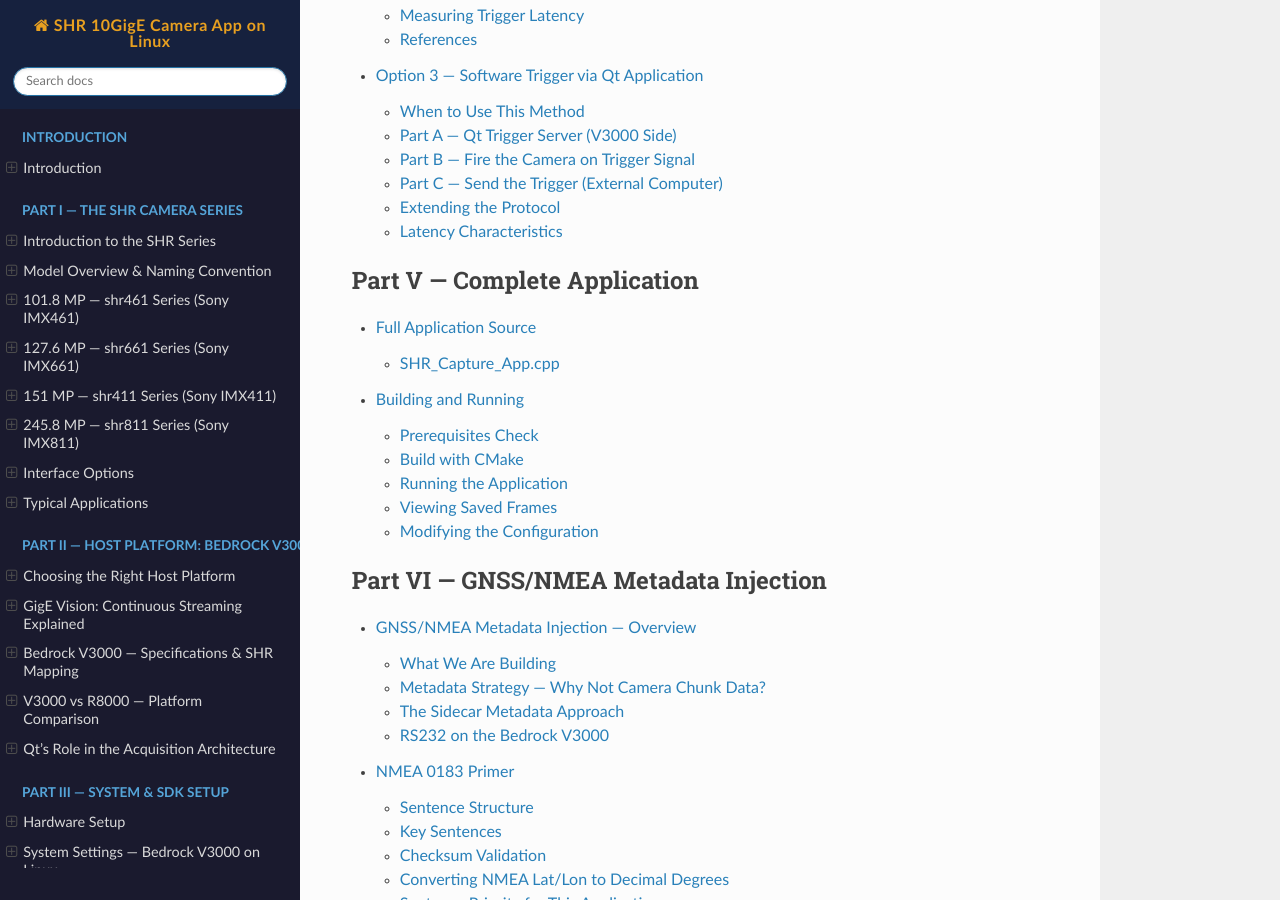
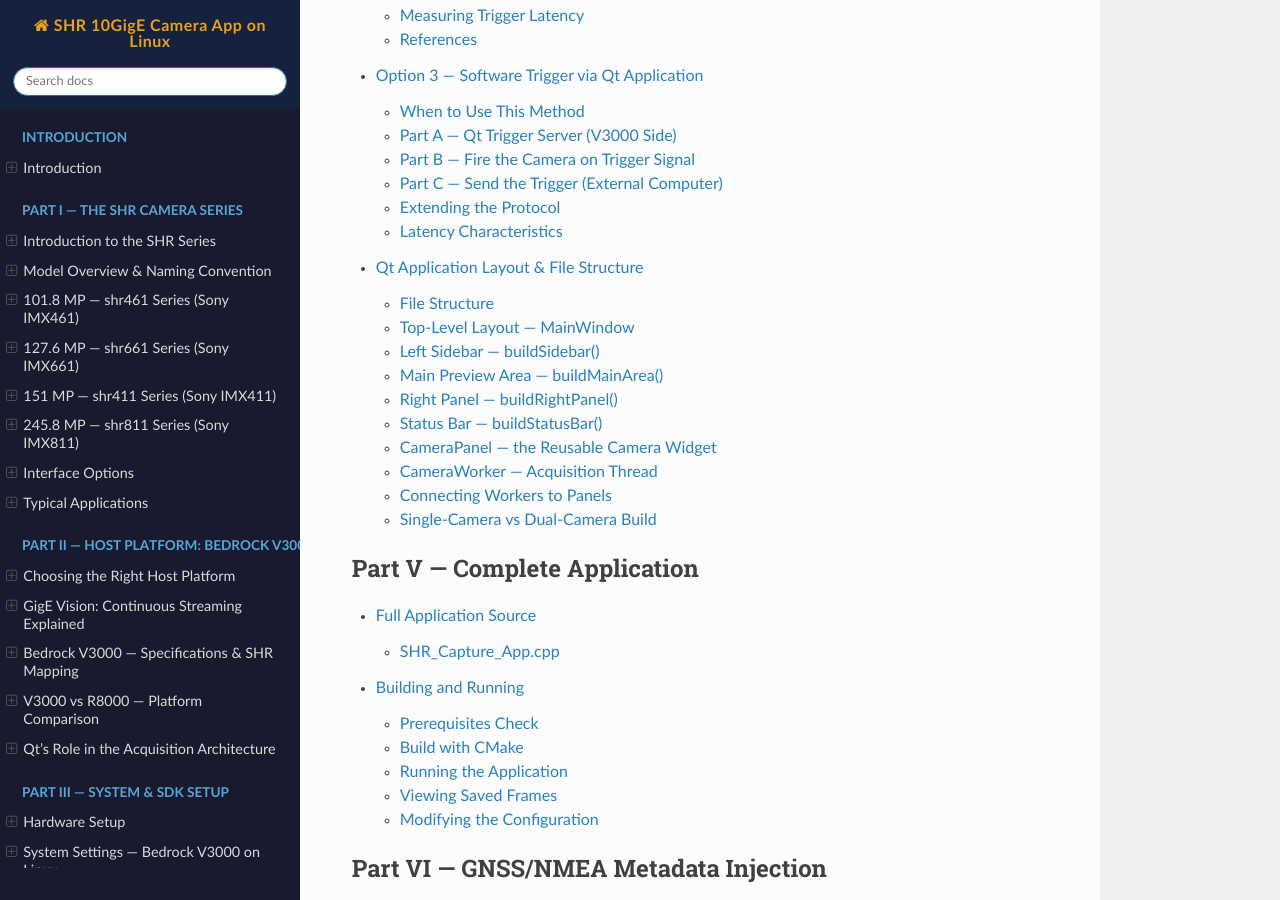
Before and after one commit to ldv-1000111/10GigE, a Sphinx documentation site: the page built from source/index.rst, in a window 1280 px wide and 900 px high, scrolled down 5148 px. Built offline with Sphinx 7.4.7 and the Read the Docs theme 3.1.0, drawn with Linux system fonts in a browser that asks for light colours; some of the changed lines change nothing that is shown.

Commit message:
Part IV: add Qt UI layout and file structure chapter
- MainWindow 3-column QHBoxLayout (sidebar/main/rightpanel)
- CameraPanel reusable widget with accent colour identity
- CameraWorker QThread per camera, signals-only to UI
- buildConnections() dual-worker to dual-panel wiring
- Single vs dual-camera build pattern

```diff
--- a/source/index.rst
+++ b/source/index.rst
@@ -62,6 +62,7 @@
    trigger_action_commands
    trigger_hardware_ttl
    trigger_software_qt
+   qt_ui_layout
 
 .. toctree::
    :maxdepth: 2
--- /dev/null
+++ b/source/qt_ui_layout.rst
@@ -0,0 +1,515 @@
+Qt Application Layout & File Structure
+========================================
+
+This chapter describes how the Qt application is structured — which files
+own which parts of the UI, and how the widgets map to the visual layout
+shown in the mockup. The same structure supports both single-camera and
+dual-camera configurations by reusing ``CameraPanel`` across both cases.
+
+File Structure
+--------------
+
+.. code-block:: text
+
+   shr_camera_app/
+   ├── CMakeLists.txt
+   ├── main.cpp
+   │
+   ├── MainWindow.h              ← master layout, menu, status bar
+   ├── MainWindow.cpp
+   │
+   ├── camera/
+   │   ├── CameraPanel.h         ← single camera preview + metrics bar
+   │   ├── CameraPanel.cpp         instantiated once per camera
+   │   ├── CameraWorker.h        ← Vimba X acquisition thread per camera
+   │   └── CameraWorker.cpp
+   │
+   ├── gnss/
+   │   ├── GnssPanel.h           ← GNSS status section (right panel)
+   │   ├── GnssPanel.cpp
+   │   ├── NmeaReader.h          ← QSerialPort + NMEA parser (see Part VI)
+   │   └── NmeaReader.cpp
+   │
+   ├── trigger/
+   │   ├── TriggerPanel.h        ← trigger section in left sidebar
+   │   ├── TriggerPanel.cpp
+   │   ├── TriggerServer.h       ← UDP listener for software trigger
+   │   └── TriggerServer.cpp
+   │
+   ├── sync/
+   │   ├── SyncStatusPanel.h     ← dual-camera sync metrics (right panel)
+   │   └── SyncStatusPanel.cpp
+   │
+   └── log/
+       ├── FrameLogPanel.h       ← interleaved per-camera frame log
+       └── FrameLogPanel.cpp
+
+Top-Level Layout — MainWindow
+------------------------------
+
+The root layout is a horizontal split of three columns: left sidebar,
+main preview area, and right panel. A ``QStatusBar`` runs across the
+bottom.
+
+.. code-block:: cpp
+
+   // MainWindow.h
+   #pragma once
+   #include <QMainWindow>
+
+   class CameraPanel;
+   class GnssPanel;
+   class SyncStatusPanel;
+   class FrameLogPanel;
+   class TriggerPanel;
+
+   class MainWindow : public QMainWindow
+   {
+       Q_OBJECT
+   public:
+       explicit MainWindow(QWidget* parent = nullptr);
+
+   private:
+       QWidget* buildSidebar();
+       QWidget* buildMainArea();
+       QWidget* buildRightPanel();
+       void     buildStatusBar();
+       void     buildConnections();
+
+       // Camera panels — one per camera
+       CameraPanel*      m_camPanel1  = nullptr;
+       CameraPanel*      m_camPanel2  = nullptr;   // nullptr for single-camera
+
+       // Right panel widgets
+       GnssPanel*        m_gnssPanel  = nullptr;
+       SyncStatusPanel*  m_syncPanel  = nullptr;
+       FrameLogPanel*    m_logPanel   = nullptr;
+
+       // Sidebar panels
+       TriggerPanel*     m_trigPanel  = nullptr;
+   };
+
+.. code-block:: cpp
+
+   // MainWindow.cpp — central widget and root layout
+   #include "MainWindow.h"
+   #include "camera/CameraPanel.h"
+   #include "gnss/GnssPanel.h"
+   #include "sync/SyncStatusPanel.h"
+   #include "log/FrameLogPanel.h"
+   #include "trigger/TriggerPanel.h"
+   #include <QHBoxLayout>
+   #include <QVBoxLayout>
+   #include <QStatusBar>
+   #include <QLabel>
+
+   MainWindow::MainWindow(QWidget* parent)
+       : QMainWindow(parent)
+   {
+       setWindowTitle("SHR Dual Camera Control");
+       resize(1280, 800);
+
+       QWidget* central = new QWidget(this);
+       setCentralWidget(central);
+
+       QHBoxLayout* root = new QHBoxLayout(central);
+       root->setContentsMargins(0, 0, 0, 0);
+       root->setSpacing(0);
+
+       // Three-column split
+       QWidget* sidebar    = buildSidebar();
+       QWidget* mainArea   = buildMainArea();
+       QWidget* rightPanel = buildRightPanel();
+
+       sidebar->setFixedWidth(240);
+       rightPanel->setFixedWidth(200);
+
+       root->addWidget(sidebar);
+       root->addWidget(mainArea, 1);   // stretch: fills remaining space
+       root->addWidget(rightPanel);
+
+       buildStatusBar();
+       buildConnections();
+   }
+
+Left Sidebar — buildSidebar()
+------------------------------
+
+The sidebar stacks panels vertically, each separated by a 0.5px border.
+A ``QScrollArea`` wraps the content for smaller screen heights.
+
+.. code-block:: cpp
+
+   QWidget* MainWindow::buildSidebar()
+   {
+       QScrollArea* scroll = new QScrollArea;
+       scroll->setWidgetResizable(true);
+       scroll->setHorizontalScrollBarPolicy(Qt::ScrollBarAlwaysOff);
+       scroll->setFrameShape(QFrame::NoFrame);
+
+       QWidget*     content = new QWidget;
+       QVBoxLayout* layout  = new QVBoxLayout(content);
+       layout->setContentsMargins(0, 0, 0, 0);
+       layout->setSpacing(0);
+
+       // Shared camera settings (pixel format, exposure, gain, debayer)
+       layout->addWidget(buildSharedSettingsSection());
+
+       // Per-camera info blocks
+       layout->addWidget(buildCameraInfoSection(1, "192.168.10.41"));
+       layout->addWidget(buildCameraInfoSection(2, "192.168.10.42"));
+
+       // Trigger control
+       m_trigPanel = new TriggerPanel(this);
+       layout->addWidget(m_trigPanel);
+
+       // Acquisition control (buffers, output dir, start/stop)
+       layout->addWidget(buildAcquisitionSection());
+
+       layout->addStretch();   // push all sections to top
+       scroll->setWidget(content);
+       return scroll;
+   }
+
+Main Preview Area — buildMainArea()
+-------------------------------------
+
+Two ``CameraPanel`` instances stacked vertically with equal stretch,
+each identified by a colour accent passed at construction.
+
+.. code-block:: cpp
+
+   QWidget* MainWindow::buildMainArea()
+   {
+       QWidget*     w      = new QWidget;
+       QVBoxLayout* layout = new QVBoxLayout(w);
+       layout->setContentsMargins(0, 0, 0, 0);
+       layout->setSpacing(0);
+
+       m_camPanel1 = new CameraPanel("Camera 1",
+                                     QColor("#378ADD"),   // blue accent
+                                     "192.168.10.41",
+                                     "SFP+ 0", this);
+
+       m_camPanel2 = new CameraPanel("Camera 2",
+                                     QColor("#1D9E75"),   // teal accent
+                                     "192.168.10.42",
+                                     "SFP+ 1", this);
+
+       layout->addWidget(m_camPanel1, 1);   // equal stretch — 50 / 50
+       layout->addWidget(m_camPanel2, 1);
+       return w;
+   }
+
+.. note::
+   For a single-camera build, omit ``m_camPanel2`` and use
+   ``layout->addWidget(m_camPanel1, 1)`` with no second entry.
+   ``CameraPanel`` is self-contained and works identically with one
+   instance.
+
+Right Panel — buildRightPanel()
+---------------------------------
+
+Three stacked sections: GNSS (fixed height), sync status (fixed height),
+and frame log (stretches to fill remaining space).
+
+.. code-block:: cpp
+
+   QWidget* MainWindow::buildRightPanel()
+   {
+       QWidget*     w      = new QWidget;
+       QVBoxLayout* layout = new QVBoxLayout(w);
+       layout->setContentsMargins(0, 0, 0, 0);
+       layout->setSpacing(0);
+
+       m_gnssPanel = new GnssPanel(this);
+       m_syncPanel = new SyncStatusPanel(this);
+       m_logPanel  = new FrameLogPanel(this);
+
+       layout->addWidget(m_gnssPanel);           // fixed height
+       layout->addWidget(m_syncPanel);           // fixed height
+       layout->addWidget(m_logPanel, 1);         // stretch: fills rest
+       return w;
+   }
+
+Status Bar — buildStatusBar()
+-------------------------------
+
+Qt's built-in ``QStatusBar`` carries permanent network and SDK info.
+Left-aligned labels for each camera; right-aligned for SDK versions.
+
+.. code-block:: cpp
+
+   void MainWindow::buildStatusBar()
+   {
+       auto* cam1Status = new QLabel(
+           "● Cam 1: 192.168.10.41 · SFP+0 · MTU 9000");
+       auto* cam2Status = new QLabel(
+           "● Cam 2: 192.168.10.42 · SFP+1 · MTU 9000");
+       auto* sdkStatus  = new QLabel(
+           "Vimba X 2026-1  ·  Qt 6.8 LTS");
+
+       // Colour the camera dots to match panel accents
+       cam1Status->setStyleSheet("color: #378ADD;");
+       cam2Status->setStyleSheet("color: #1D9E75;");
+       sdkStatus->setStyleSheet("color: gray; font-size: 11px;");
+
+       statusBar()->addWidget(cam1Status);
+       statusBar()->addWidget(cam2Status);
+       statusBar()->addPermanentWidget(sdkStatus);  // right-aligned
+   }
+
+CameraPanel — the Reusable Camera Widget
+-----------------------------------------
+
+``CameraPanel`` is the core reusable widget. It owns the preview
+thumbnail, the camera header bar, and the per-camera metrics row.
+It is completely self-contained — it knows nothing about the other
+camera.
+
+.. code-block:: cpp
+
+   // camera/CameraPanel.h
+   #pragma once
+   #include <QWidget>
+   #include <QLabel>
+   #include <QColor>
+
+   class CameraPanel : public QWidget
+   {
+       Q_OBJECT
+   public:
+       CameraPanel(const QString& name,
+                   const QColor&  accentColor,
+                   const QString& ipAddress,
+                   const QString& portLabel,
+                   QWidget*       parent = nullptr);
+
+   public slots:
+       // Called from CameraWorker via Qt::QueuedConnection
+       void onFrameReceived(int           frameIndex,
+                            const QImage& thumbnail,
+                            bool          geoTagged);
+
+       void updateMetrics(double  fps,
+                          qint64  bytesWritten,
+                          int     buffersFree,
+                          double  bandwidthGBs);
+
+   private:
+       void buildLayout();
+       void applyAccentColor();
+
+       // Header bar
+       QLabel*  m_headerLabel   = nullptr;
+       QLabel*  m_portBadge     = nullptr;
+
+       // Preview
+       QLabel*  m_previewLabel  = nullptr;   // displays QPixmap thumbnail
+
+       // Overlays (painted as child widgets over the preview)
+       QLabel*  m_overlayTL     = nullptr;   // frame index, resolution, geo-tag
+       QLabel*  m_overlayTR     = nullptr;   // downsample ratio, pixel format
+
+       // Metrics bar
+       QLabel*  m_framesLabel   = nullptr;
+       QLabel*  m_fpsLabel      = nullptr;
+       QLabel*  m_writtenLabel  = nullptr;
+       QLabel*  m_bufferLabel   = nullptr;
+       QLabel*  m_bwLabel       = nullptr;
+
+       QString  m_name;
+       QColor   m_accentColor;
+   };
+
+.. code-block:: cpp
+
+   // camera/CameraPanel.cpp — key methods
+   #include "CameraPanel.h"
+   #include <QVBoxLayout>
+   #include <QHBoxLayout>
+   #include <QPixmap>
+
+   CameraPanel::CameraPanel(const QString& name,
+                             const QColor&  accentColor,
+                             const QString& ipAddress,
+                             const QString& portLabel,
+                             QWidget*       parent)
+       : QWidget(parent)
+       , m_name(name)
+       , m_accentColor(accentColor)
+   {
+       buildLayout();
+       m_headerLabel->setText(
+           name + "  —  " + ipAddress);
+       m_portBadge->setText(portLabel);
+       applyAccentColor();
+   }
+
+   void CameraPanel::onFrameReceived(int           index,
+                                     const QImage& thumbnail,
+                                     bool          geoTagged)
+   {
+       // Update preview — must be called on Qt main thread
+       m_previewLabel->setPixmap(
+           QPixmap::fromImage(thumbnail).scaled(
+               m_previewLabel->size(),
+               Qt::KeepAspectRatio,
+               Qt::FastTransformation));
+
+       // Update overlay
+       m_overlayTL->setText(
+           QString("Frame #%1\n%2\n%3")
+               .arg(index)
+               .arg("14192 × 10640")
+               .arg(geoTagged ? "⬤ geo-tagged" : "⚠ no GNSS fix"));
+   }
+
+   void CameraPanel::updateMetrics(double  fps,
+                                   qint64  bytesWritten,
+                                   int     buffersFree,
+                                   double  bandwidthGBs)
+   {
+       m_fpsLabel    ->setText(QString("%1 fps").arg(fps, 0, 'f', 1));
+       m_writtenLabel->setText(
+           QString("%1 GB").arg(bytesWritten / 1e9, 0, 'f', 0));
+       m_bufferLabel ->setText(
+           QString("buf %1/5").arg(buffersFree));
+       m_bwLabel     ->setText(
+           QString("%1 GB/s").arg(bandwidthGBs, 0, 'f', 2));
+   }
+
+CameraWorker — Acquisition Thread
+-----------------------------------
+
+Each camera gets its own ``CameraWorker`` that lives on a ``QThread``.
+It owns the Vimba X ``CameraPtr`` and runs the ``FrameObserver``.
+It communicates back to ``CameraPanel`` exclusively via Qt signals.
+
+.. code-block:: cpp
+
+   // camera/CameraWorker.h
+   #pragma once
+   #include <QObject>
+   #include <QThread>
+   #include <QImage>
+   #include <memory>
+   #include "VmbCPP/VmbCPP.h"
+
+   class CameraWorker : public QObject
+   {
+       Q_OBJECT
+   public:
+       explicit CameraWorker(const QString& cameraIP,
+                             QObject*       parent = nullptr);
+
+   public slots:
+       void start();
+       void stop();
+
+   signals:
+       // All signals are Qt::QueuedConnection to the main thread
+       void frameReady(int frameIndex, QImage thumbnail, bool geoTagged);
+       void metricsUpdated(double fps, qint64 written,
+                           int bufFree, double bwGBs);
+       void errorOccurred(const QString& msg);
+       void statusChanged(const QString& msg);
+
+   private:
+       QString              m_cameraIP;
+       VmbCPP::CameraPtr    m_camera;
+       // ... Vimba X frame buffers, observer, etc.
+   };
+
+Connecting Workers to Panels
+------------------------------
+
+In ``MainWindow::buildConnections()``, each worker is connected to its
+corresponding panel via ``Qt::QueuedConnection`` — the worker runs on a
+background thread, the panel updates on the main thread:
+
+.. code-block:: cpp
+
+   void MainWindow::buildConnections()
+   {
+       // Worker threads
+       auto* thread1 = new QThread(this);
+       auto* thread2 = new QThread(this);
+
+       auto* worker1 = new CameraWorker("192.168.10.41");
+       auto* worker2 = new CameraWorker("192.168.10.42");
+
+       worker1->moveToThread(thread1);
+       worker2->moveToThread(thread2);
+
+       // Wire frames and metrics to their panels
+       connect(worker1, &CameraWorker::frameReady,
+               m_camPanel1, &CameraPanel::onFrameReceived,
+               Qt::QueuedConnection);
+
+       connect(worker1, &CameraWorker::metricsUpdated,
+               m_camPanel1, &CameraPanel::updateMetrics,
+               Qt::QueuedConnection);
+
+       connect(worker2, &CameraWorker::frameReady,
+               m_camPanel2, &CameraPanel::onFrameReceived,
+               Qt::QueuedConnection);
+
+       connect(worker2, &CameraWorker::metricsUpdated,
+               m_camPanel2, &CameraPanel::updateMetrics,
+               Qt::QueuedConnection);
+
+       // Wire frame log — both workers feed the same log panel
+       connect(worker1, &CameraWorker::frameReady,
+               m_logPanel, &FrameLogPanel::onFrameReady,
+               Qt::QueuedConnection);
+
+       connect(worker2, &CameraWorker::frameReady,
+               m_logPanel, &FrameLogPanel::onFrameReady,
+               Qt::QueuedConnection);
+
+       // Start on thread start
+       connect(thread1, &QThread::started, worker1, &CameraWorker::start);
+       connect(thread2, &QThread::started, worker2, &CameraWorker::start);
+
+       thread1->start();
+       thread2->start();
+   }
+
+Single-Camera vs Dual-Camera Build
+-------------------------------------
+
+The same codebase supports both configurations. Use a compile-time
+constant or a config file to select the number of cameras:
+
+.. code-block:: cpp
+
+   // In MainWindow.cpp — adapt based on config
+   const int NUM_CAMERAS = 2;   // set to 1 for single-camera build
+
+   QWidget* MainWindow::buildMainArea()
+   {
+       QWidget*     w      = new QWidget;
+       QVBoxLayout* layout = new QVBoxLayout(w);
+       layout->setContentsMargins(0, 0, 0, 0);
+       layout->setSpacing(0);
+
+       m_camPanel1 = new CameraPanel("Camera 1", QColor("#378ADD"),
+                                     "192.168.10.41", "SFP+ 0", this);
+       layout->addWidget(m_camPanel1, 1);
+
+       if (NUM_CAMERAS == 2)
+       {
+           m_camPanel2 = new CameraPanel("Camera 2", QColor("#1D9E75"),
+                                         "192.168.10.42", "SFP+ 1", this);
+           layout->addWidget(m_camPanel2, 1);
+       }
+       return w;
+   }
+
+.. tip::
+   Camera IP addresses, the number of cameras, output directory, and
+   other deployment parameters should be read from a config file
+   (e.g. a ``camera_config.json`` in the application directory) rather
+   than hardcoded. This allows the same binary to be deployed on different
+   systems without recompilation.
```
